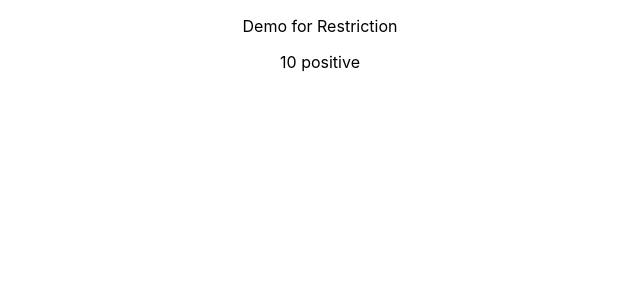
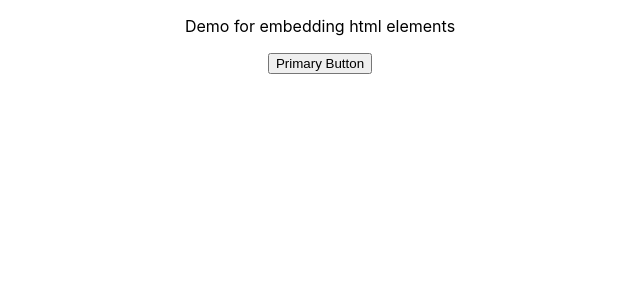
Before and after one commit to rahull0354/TS-Tutorial, a React (Create React App) app: page / in a window 1280 px wide. Shown: the top 300 px of the page, without its empty margins (320-960 px from the left). Built offline with nearby package versions, Linux system fonts and the light colour scheme.

Commit message:
added demo for template literals and embedding html elements

```diff
--- a/src/App.tsx
+++ b/src/App.tsx
@@ -20,6 +20,8 @@
 import { ClassCounter } from './components/class/ClassCounter';
 import { List } from "./components/Generics/List";
 import { RandomNumber } from "./components/Restriction/RandomNumber";
+import { Toast } from "./components/TemplateLiteral/Toast";
+import { CustomButton } from "./components/HTML/Button";
 
 function App() {
   const personName = {
@@ -113,7 +115,15 @@
       /> */}
 
       {/* Restriction Demo: */}
-      <RandomNumber value={10} isPositive />
+      {/* <RandomNumber value={10} isPositive /> */}
+
+      {/* Template Literal Demo: */}
+      {/* <Toast position="right-bottom" /> */}
+
+      {/* Embedding HTML Elements */}
+      <CustomButton variant="primary" onClick={() => console.log('Clicked')}>
+        Primary Button
+      </CustomButton>
     </div>
   );
 }
--- /dev/null
+++ b/src/components/HTML/Button.tsx
@@ -0,0 +1,17 @@
+import React from "react"
+
+type ButtonProps = {
+    variant: 'primary' | 'secondary'
+    children: string
+} & Omit<React.ComponentProps<'button'>, 'children'>
+
+export const CustomButton = ({variant, children, ...rest}: ButtonProps) => {
+    return (
+        <div>
+            <p>Demo for embedding html elements</p>
+            <button className={`class-with-${variant}`} {...rest}>
+                {children}
+            </button>
+        </div>
+    )
+}
--- /dev/null
+++ b/src/components/TemplateLiteral/Toast.tsx
@@ -0,0 +1,16 @@
+type HorizontalPosition = 'left' | 'center' | 'right'
+type VerticalPosition = 'top' | 'center' | 'bottom'
+
+type ToastProps = {
+    // using exclude here for demo to remove a specific type
+    position: Exclude<`${HorizontalPosition}-${VerticalPosition}`, 'center-center'>
+}
+
+export const Toast = ({position}: ToastProps) => {
+    return (
+        <div>
+            <p>Template Literal Demo: </p>
+            <h4>Toast Notification Position - {position}</h4>
+        </div>
+    )
+}
```
Also changed, not shown: src/components/TemplateLiteral/Input.tsx (added, +7 -0 lines).
